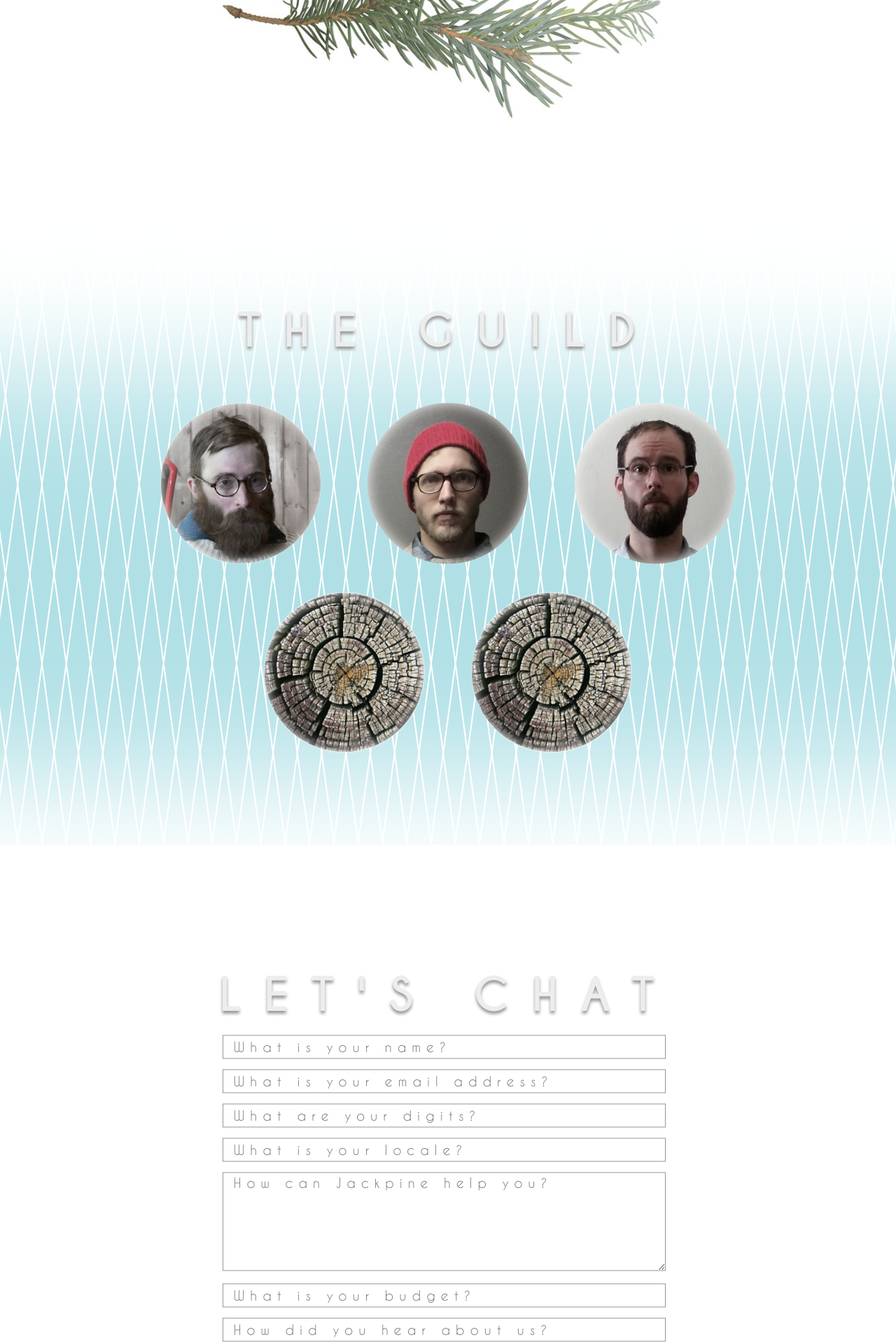
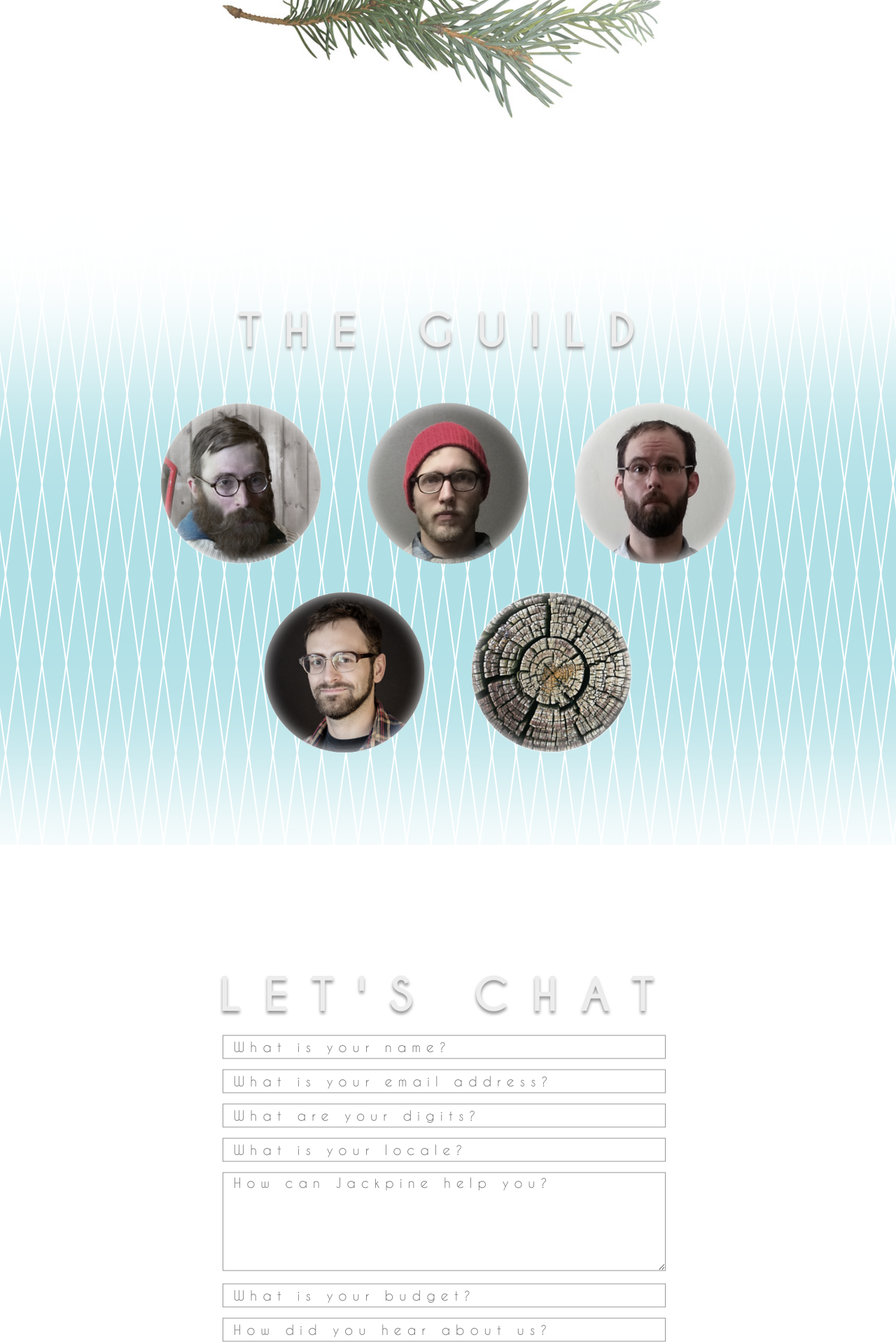
Before and after one commit to jackpine/jackpine.github.com, a Jekyll site: the page built from index.html, in a window 1280 px wide. Shown: the part 1493-3413 px from the top of the page at 70% size. Built offline with Jekyll 4.4.1, drawn with Linux system fonts in a browser that asks for light colours; Markdown is read by kramdown in place of the engine named in the settings.

Commit message:
add html for my headshot

```diff
--- a/index.html
+++ b/index.html
@@ -44,7 +44,7 @@
       <li data-toggle="tooltip" data-placement="bottom" title="Hi, I'm Sam. I hack on Ruby, Python, and Javascript."><div class="circle"></div><img src="img/sam.png"></li>
       <li data-toggle="tooltip" data-placement="top" title="Hi, I'm Michael. I craft code, build teams, and manage projects."><div class="circle"></div><img src="img/michael.png"></li>
       <li data-toggle="tooltip" data-placement="right" title="Hi, I'm Jon. I design graphics, layouts, and user interfaces."><div class="circle"></div><img src="img/jon.png"></li>
-      <li class="log"><div class="circle"></div><img src="img/log.png"></li>
+      <li data-toggle="tooltip" data-placement="top" title="I'm Fernando. I like to hack on the latest web technologies."><div class="circle"></div><img src="img/fernando.png"></li>
       <li class="log"><div class="circle"></div><img src="img/log.png"></li>
     </ul>
   </div>
```
